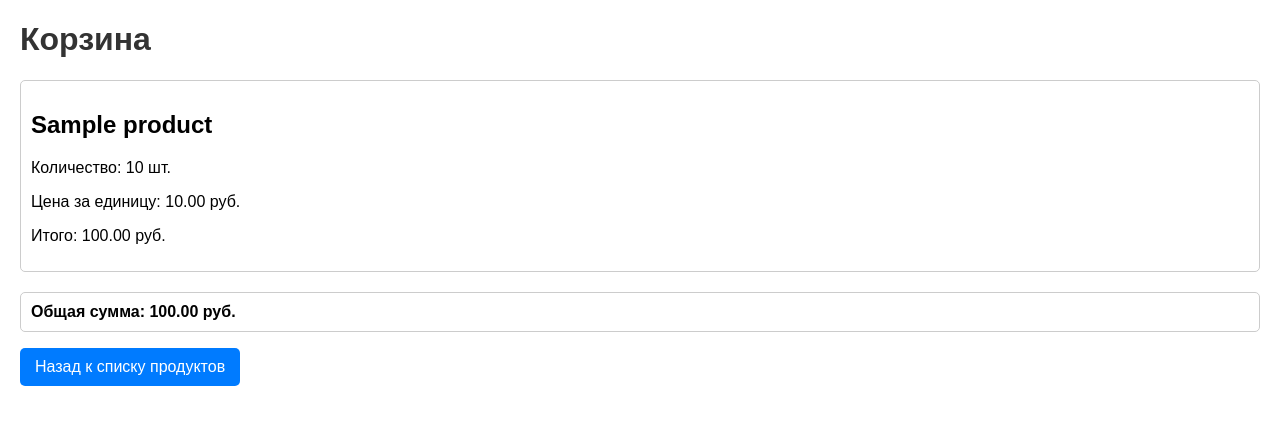
After one commit to Frozelo/setPresent, a Django app: page /shop/view_cart/ in a window 1280 px wide. The commit adds this page. Shown: the top 425 px of the page. Run offline with Django 5.2, Linux system fonts and the light colour scheme; a user stored in the database is signed in; tables that the repository leaves empty hold one stand-in row (values such as "Sample post").

Commit message:
add cart logic view

```diff
--- /dev/null
+++ b/shop/templatetags/cart_tags.py
@@ -0,0 +1,12 @@
+from django import template
+
+register = template.Library()
+
+@register.filter
+def multiply(value1, value2):
+    return value1 * value2
+
+@register.filter
+def sum_total(cart_items):
+    total = sum(item.quantity * item.product_id.price for item in cart_items)
+    return total
--- a/shop/urls.py
+++ b/shop/urls.py
@@ -1,7 +1,10 @@
 from django.urls import path
 
-from shop.views import index
+from shop.views import index, product_detail, add_to_cart, view_cart
 
 urlpatterns = [
     path('', index, name='shop'),
+    path('product/<int:product_id>/', product_detail, name='product_detail'),
+    path('add_to_cart/<int:product_id>/', add_to_cart, name='add_to_cart'),
+    path('view_cart/', view_cart, name='view_cart')
 ]
--- a/shop/views.py
+++ b/shop/views.py
@@ -1,10 +1,32 @@
 from django.http import Http404
-from django.shortcuts import render, get_object_or_404
+from django.shortcuts import render, get_object_or_404, redirect
 
-from shop.models import Product
+from shop.models import Product, Cart, CartItem
+
 
 def index(request):
-    if request.method == 'GET':
-        products = Product.objects.all().order_by('name')
+    products = Product.objects.all().order_by('name')
+    return render(request, 'shop/index.html', {'products': products})
 
-        return render(request, 'shop/index.html', {'products': products})
+
+def product_detail(request, product_id):
+    product = get_object_or_404(Product, id=product_id)
+    return render(request, 'shop/product_detail.html', {'product': product})
+
+
+def add_to_cart(request, product_id):
+    product = get_object_or_404(Product, id=product_id)
+
+    cart, created = Cart.objects.get_or_create(user_id=request.user)
+
+    cart_item, created = CartItem.objects.get_or_create(cart_id=cart, product_id=product)
+    if not created:
+        cart_item.quantity += 1
+        cart_item.save()
+
+    return redirect('view_cart')
+
+def view_cart(request):
+    cart = get_object_or_404(Cart, user_id=request.user)
+    cart_items = CartItem.objects.filter(cart_id=cart)
+    return render(request, 'shop/view_cart.html', {'cart_items': cart_items})
--- /dev/null
+++ b/templates/shop/view_cart.html
@@ -0,0 +1,67 @@
+{% load cart_tags %}
+<!DOCTYPE html>
+<html lang="ru">
+<head>
+    <meta charset="UTF-8">
+    <meta name="viewport" content="width=device-width, initial-scale=1.0">
+    <title>Корзина</title>
+    <style>
+        body {
+            font-family: Arial, sans-serif;
+            margin: 20px;
+        }
+        h1 {
+            color: #333;
+        }
+        ul {
+            list-style-type: none;
+            padding: 0;
+        }
+        li {
+            margin: 10px 0;
+            padding: 10px;
+            border: 1px solid #ccc;
+            border-radius: 5px;
+        }
+        .total {
+            font-weight: bold;
+            margin-top: 20px;
+        }
+        .button {
+            display: inline-block;
+            padding: 10px 15px;
+            background-color: #007BFF;
+            color: white;
+            text-decoration: none;
+            border-radius: 5px;
+        }
+        .button:hover {
+            background-color: #0056b3;
+        }
+    </style>
+</head>
+<body>
+    <h1>Корзина</h1>
+    <ul>
+        {% if cart_items %}
+            {% for item in cart_items %}
+                <li>
+                    <h2>{{ item.product_id.name }}</h2>
+                    <p>Количество: {{ item.quantity }} шт.</p>
+                    <p>Цена за единицу: {{ item.product_id.price }} руб.</p>
+                    <p>Итого: {{ item.quantity|multiply:item.product_id.price }} руб.</p>
+                </li>
+            {% endfor %}
+            <li class="total">
+                <strong>Общая сумма:
+                    {{ cart_items|sum_total }} руб.
+                </strong>
+            </li>
+        {% else %}
+            <li>Корзина пуста.</li>
+        {% endif %}
+    </ul>
+{#    <a class="button" href="{% url 'checkout' %}">Оформить заказ</a>#}
+    <a class="button" href="{% url 'shop' %}">Назад к списку продуктов</a>
+</body>
+</html>
```
Also changed, not shown: templates/shop/index.html (+48 -7 lines), templates/shop/product_detail.html (added, +20 -0 lines), shop/templatetags/__init__.py (added).
